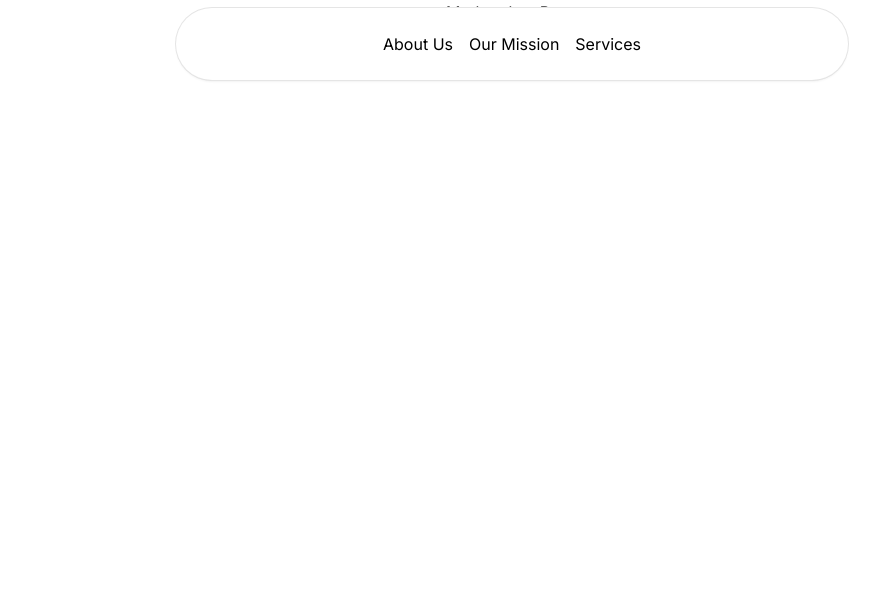
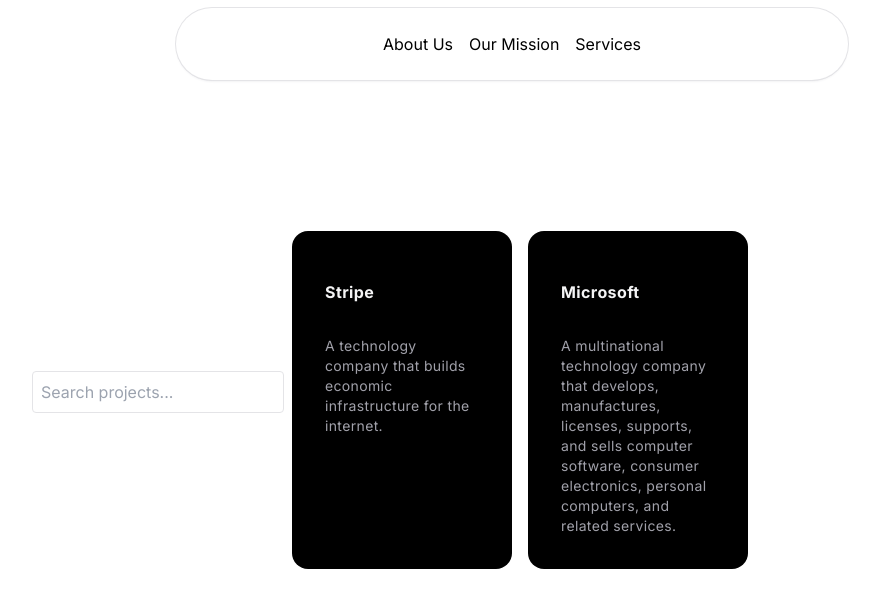
Before and after one commit to kanav89/Five20, a Next.js app: page /marketplace in a window 1280 px wide. Shown: the top 608 px of the page, without its empty margins (128-1008 px from the left). Built offline with nearby package versions, Linux system fonts and the light colour scheme.

Commit message:
Building Marketplace

```diff
--- a/src/app/globals.css
+++ b/src/app/globals.css
@@ -5,64 +5,47 @@
 @layer base {
   :root {
     --background: 0 0% 100%;
-      --foreground: 0 0% 3.9%;
-
+    --foreground: 240 10% 3.9%;
     --card: 0 0% 100%;
-      --card-foreground: 0 0% 3.9%;
-
+    --card-foreground: 240 10% 3.9%;
     --popover: 0 0% 100%;
-      --popover-foreground: 0 0% 3.9%;
-
-      --primary: 0 0% 9%;
-      --primary-foreground: 0 0% 98%;
-
-      --secondary: 0 0% 96.1%;
-      --secondary-foreground: 0 0% 9%;
-
-      --muted: 0 0% 96.1%;
-      --muted-foreground: 0 0% 45.1%;
-
-      --accent: 0 0% 96.1%;
-      --accent-foreground: 0 0% 9%;
-
+    --popover-foreground: 240 10% 3.9%;
+    --primary: 142.1 76.2% 36.3%;
+    --primary-foreground: 355.7 100% 97.3%;
+    --secondary: 240 4.8% 95.9%;
+    --secondary-foreground: 240 5.9% 10%;
+    --muted: 240 4.8% 95.9%;
+    --muted-foreground: 240 3.8% 46.1%;
+    --accent: 240 4.8% 95.9%;
+    --accent-foreground: 240 5.9% 10%;
     --destructive: 0 84.2% 60.2%;
     --destructive-foreground: 0 0% 98%;
-
-      --border: 0 0% 89.8%;
-      --input: 0 0% 89.8%;
-      --ring: 0 0% 3.9%;
-
+    --border: 240 5.9% 90%;
+    --input: 240 5.9% 90%;
+    --ring: 142.1 76.2% 36.3%;
     --radius: 0.5rem;
   }
 
   .dark {
-      --background: 0 0% 3.9%;
-      --foreground: 0 0% 98%;
-
-      --card: 0 0% 3.9%;
-      --card-foreground: 0 0% 98%;
-
-      --popover: 0 0% 3.9%;
-      --popover-foreground: 0 0% 98%;
-
-      --primary: 0 0% 98%;
-      --primary-foreground: 0 0% 9%;
-
-      --secondary: 0 0% 14.9%;
+    --background: 20 14.3% 4.1%;
+    --foreground: 0 0% 95%;
+    --card: 24 9.8% 10%;
+    --card-foreground: 0 0% 95%;
+    --popover: 0 0% 9%;
+    --popover-foreground: 0 0% 95%;
+    --primary: 142.1 70.6% 45.3%;
+    --primary-foreground: 144.9 80.4% 10%;
+    --secondary: 240 3.7% 15.9%;
     --secondary-foreground: 0 0% 98%;
-
-      --muted: 0 0% 14.9%;
-      --muted-foreground: 0 0% 63.9%;
-
-      --accent: 0 0% 14.9%;
+    --muted: 0 0% 15%;
+    --muted-foreground: 240 5% 64.9%;
+    --accent: 12 6.5% 15.1%;
     --accent-foreground: 0 0% 98%;
-
     --destructive: 0 62.8% 30.6%;
-      --destructive-foreground: 0 0% 98%;
-
-      --border: 0 0% 14.9%;
-      --input: 0 0% 14.9%;
-      --ring: 0 0% 83.1%;
+    --destructive-foreground: 0 85.7% 97.3%;
+    --border: 240 3.7% 15.9%;
+    --input: 240 3.7% 15.9%;
+    --ring: 142.4 71.8% 29.2%;
   }
 }
 
--- a/src/app/home/page.tsx
+++ b/src/app/home/page.tsx
@@ -406,7 +406,7 @@
     <div>
       <div className="flex flex-col items-center justify-center py-40 h-screen md:h-auto dark:bg-black bg-white relative w-full">
         <div className="button-div flex flex-col items-center justify-center py-5">
-          <h1 className="text-8xl text-emerald-800 font-bold">Five20</h1>
+          <h1 className="text-8xl font-bold">Five20</h1>
           <Button className="items-center">
             <Link href="/register">Get Started</Link>
           </Button>
--- a/src/app/marketplace/page.tsx
+++ b/src/app/marketplace/page.tsx
@@ -1,11 +1,49 @@
-import React from "react";
+"use client";
+import React, { useState } from "react";
+import { HoverEffect } from "@/components/ui/card-hover-effect";
 
-const MarketplacePage = () => {
+export default function MarketplacePage() {
+  // State to hold the search term
+  const [searchTerm, setSearchTerm] = useState("");
+  // Projects data
+  const projects = [
+    {
+      title: "Stripe",
+      description:
+        "A technology company that builds economic infrastructure for the internet.",
+      link: "https://stripe.com",
+    },
+    // Add other projects here
+    {
+      title: "Microsoft",
+      description:
+        "A multinational technology company that develops, manufactures, licenses, supports, and sells computer software, consumer electronics, personal computers, and related services.",
+      link: "https://microsoft.com",
+    },
+  ];
+
+  // Filter projects based on the search term
+  const filteredProjects = projects.filter((project) =>
+    project.title.toLowerCase().includes(searchTerm.toLowerCase())
+  );
+
   return (
-    <div className="flex flex-row items-center justify-center h-full">
-      MarketplacePage
+    <div className="max-w-5xl mx-auto px-8 flex flex-row items-center min-h-screen mt-30">
+      {/* Search Bar */}
+      <input
+        type="text"
+        placeholder="Search projects..."
+        className="mb-4 p-2 border rounded"
+        value={searchTerm}
+        onChange={(e) => setSearchTerm(e.target.value)}
+      />
+
+      {/* Display filtered projects */}
+      {filteredProjects.length > 0 ? (
+        <HoverEffect items={filteredProjects} />
+      ) : (
+        <div>No projects found.</div>
+      )}
     </div>
   );
-};
-
-export default MarketplacePage;
+}
--- a/src/app/register/page.tsx
+++ b/src/app/register/page.tsx
@@ -14,12 +14,12 @@
     console.log("Form submitted");
   };
   return (
-    <div className="flex flex-row items-center justify-center">
+    <div className="flex flex-row items-center justify-center min-h-screen">
       <div className="max-w-md w-full mx-auto rounded-none md:rounded-2xl p-4 md:p-8 shadow-input bg-white dark:bg-black">
-        <h2 className="font-bold text-xl text-neutral-800 dark:text-neutral-200">
+        <h2 className="font-bold text-xl text-neutral-800 dark:text-neutral-200 text-center">
           Welcome to Five20!
         </h2>
-        <p className="text-neutral-600 text-sm max-w-sm mt-2 dark:text-neutral-300">
+        <p className="text-neutral-600 text-sm max-w-sm mt-2 dark:text-neutral-300 text-center">
           Set up your account with us today and start your journey!
         </p>
 
@@ -43,20 +43,20 @@
             <Input id="password" placeholder="••••••••" type="password" />
           </LabelInputContainer>
 
+          <div className="flex flex-col items-start justify-center">
             <button
               className="bg-gradient-to-br relative group/btn from-black dark:from-zinc-900 dark:to-zinc-900 to-neutral-600 block dark:bg-zinc-800 w-full text-white rounded-md h-10 font-medium shadow-[0px_1px_0px_0px_#ffffff40_inset,0px_-1px_0px_0px_#ffffff40_inset] dark:shadow-[0px_1px_0px_0px_var(--zinc-800)_inset,0px_-1px_0px_0px_var(--zinc-800)_inset]"
               type="submit"
             >
               Sign up &rarr;
             </button>
-          <Button
+            <button
               className="bg-gradient-to-br relative group/btn from-black dark:from-zinc-900 dark:to-zinc-900 to-neutral-600 block dark:bg-zinc-800 w-full text-white rounded-md h-10 font-medium shadow-[0px_1px_0px_0px_#ffffff40_inset,0px_-1px_0px_0px_#ffffff40_inset] dark:shadow-[0px_1px_0px_0px_var(--zinc-800)_inset,0px_-1px_0px_0px_var(--zinc-800)_inset]"
               type="submit"
             >
-            <Link href={"/home"}>Go Back</Link>
-          </Button>
-
-          <div className="bg-gradient-to-r from-transparent via-neutral-300 dark:via-neutral-700 to-transparent my-8 h-[1px] w-full" />
+              <Link href="/home">Go Back</Link>
+            </button>
+          </div>
         </form>
       </div>
     </div>
--- a/src/components/navigation-menu.tsx
+++ b/src/components/navigation-menu.tsx
@@ -26,7 +26,7 @@
         </MenuItem>
         <MenuItem setActive={setActive} active={active} item="Our Mission">
           <div className="flex flex-col space-y-4 text-sm">
-            <HoveredLink href="/about">What we do?</HoveredLink>
+            <HoveredLink href="/mission">What we do?</HoveredLink>
           </div>
         </MenuItem>
 
--- /dev/null
+++ b/src/components/ui/card-hover-effect.tsx
@@ -0,0 +1,111 @@
+import { cn } from "@/lib/utils";
+import { AnimatePresence, motion } from "framer-motion";
+import Link from "next/link";
+import { useState } from "react";
+
+export const HoverEffect = ({
+  items,
+  className,
+}: {
+  items: {
+    title: string;
+    description: string;
+    link: string;
+  }[];
+  className?: string;
+}) => {
+  let [hoveredIndex, setHoveredIndex] = useState<number | null>(null);
+
+  return (
+    <div
+      className={cn(
+        "grid grid-cols-1 md:grid-cols-2  lg:grid-cols-3  py-10",
+        className
+      )}
+    >
+      {items.map((item, idx) => (
+        <Link
+          href={item?.link}
+          key={item?.link}
+          className="relative group  block p-2 h-full w-full"
+          onMouseEnter={() => setHoveredIndex(idx)}
+          onMouseLeave={() => setHoveredIndex(null)}
+        >
+          <AnimatePresence>
+            {hoveredIndex === idx && (
+              <motion.span
+                className="absolute inset-0 h-full w-full bg-neutral-200 dark:bg-slate-800/[0.8] block  rounded-3xl"
+                layoutId="hoverBackground"
+                initial={{ opacity: 0 }}
+                animate={{
+                  opacity: 1,
+                  transition: { duration: 0.15 },
+                }}
+                exit={{
+                  opacity: 0,
+                  transition: { duration: 0.15, delay: 0.2 },
+                }}
+              />
+            )}
+          </AnimatePresence>
+          <Card>
+            <CardTitle>{item.title}</CardTitle>
+            <CardDescription>{item.description}</CardDescription>
+          </Card>
+        </Link>
+      ))}
+    </div>
+  );
+};
+
+export const Card = ({
+  className,
+  children,
+}: {
+  className?: string;
+  children: React.ReactNode;
+}) => {
+  return (
+    <div
+      className={cn(
+        "rounded-2xl h-full w-full p-4 overflow-hidden bg-black border border-transparent dark:border-white/[0.2] group-hover:border-slate-700 relative z-20",
+        className
+      )}
+    >
+      <div className="relative z-50">
+        <div className="p-4">{children}</div>
+      </div>
+    </div>
+  );
+};
+export const CardTitle = ({
+  className,
+  children,
+}: {
+  className?: string;
+  children: React.ReactNode;
+}) => {
+  return (
+    <h4 className={cn("text-zinc-100 font-bold tracking-wide mt-4", className)}>
+      {children}
+    </h4>
+  );
+};
+export const CardDescription = ({
+  className,
+  children,
+}: {
+  className?: string;
+  children: React.ReactNode;
+}) => {
+  return (
+    <p
+      className={cn(
+        "mt-8 text-zinc-400 tracking-wide leading-relaxed text-sm",
+        className
+      )}
+    >
+      {children}
+    </p>
+  );
+};
--- a/tailwind.config.ts
+++ b/tailwind.config.ts
@@ -3,6 +3,7 @@
 const {
   default: flattenColorPalette,
 } = require("tailwindcss/lib/util/flattenColorPalette");
+
 const config = {
   darkMode: ["class"],
   content: [
```
Lines whose indentation alone changed are shown as unchanged.
